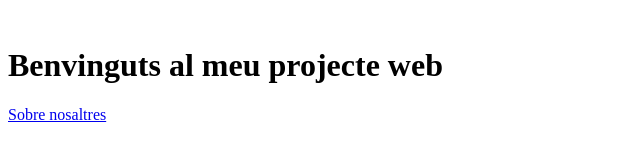
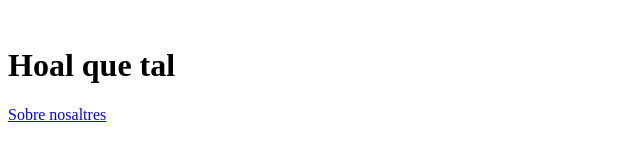
Before and after one commit to JoanDiazEstrany75/EX9, a plain HTML site: page index.html in a window 1280 px wide. Shown: the whole page, without its empty margins (0-640 px from the left). Drawn offline with Linux system fonts and the light colour scheme.

Commit message:
Usuari 2: modifica el títol del projecte

```diff
--- a/index.html
+++ b/index.html
@@ -8,7 +8,7 @@
 </head>
 
 <body>
-    <h1>Benvinguts al meu projecte web</h1>
+    <h1>Hoal que tal</h1>
 
 	<a href="about.html">Sobre nosaltres</a>
 
```
